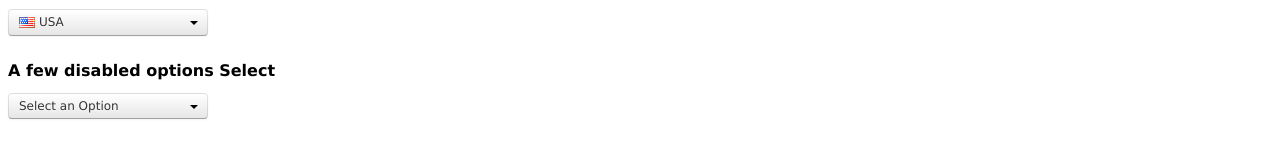
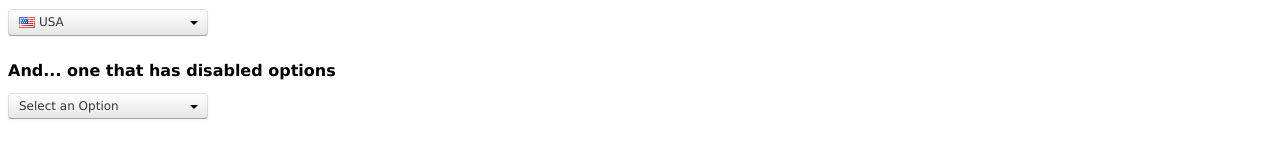
Before and after one commit to roblaplaca/jQuery-Custom-Selectbox, a plain HTML site: page jquery-selectbox-example1.html in a window 1280 px wide. Shown: the part 409-560 px from the top of the page. Drawn offline with nearby package versions, Linux system fonts and the light colour scheme.

Commit message:
Updating example for disabled select's heading

```diff
--- a/jquery-selectbox-example1.html
+++ b/jquery-selectbox-example1.html
@@ -144,7 +144,7 @@
 		<br />
 		<br />
 
-		<h2>A few disabled options Select</h2>
+		<h2>And... one that has disabled options</h2>
 		<select name="option-select" class="custom">
 			<option value="">Select an Option</option>
 			<option value="1">Option 1</option>
```
